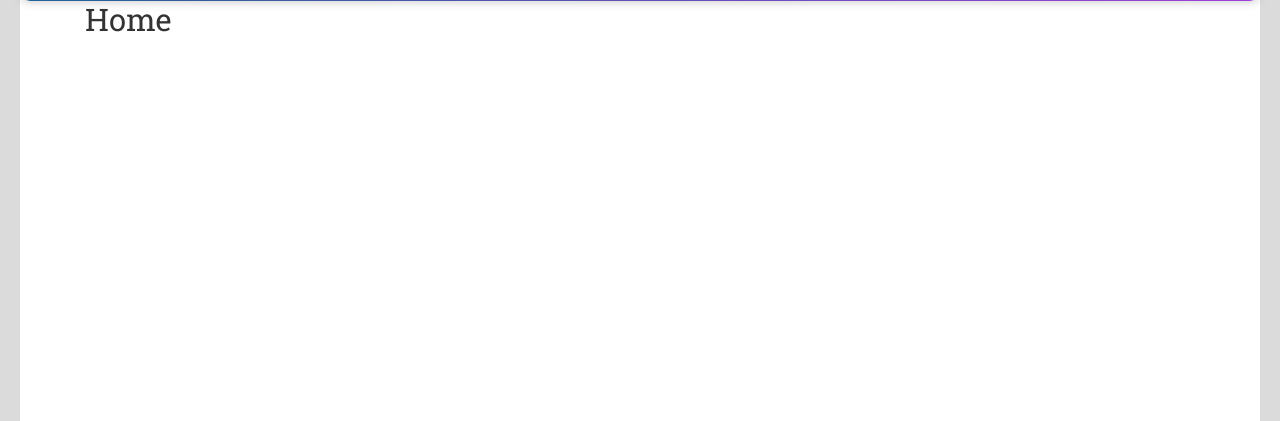
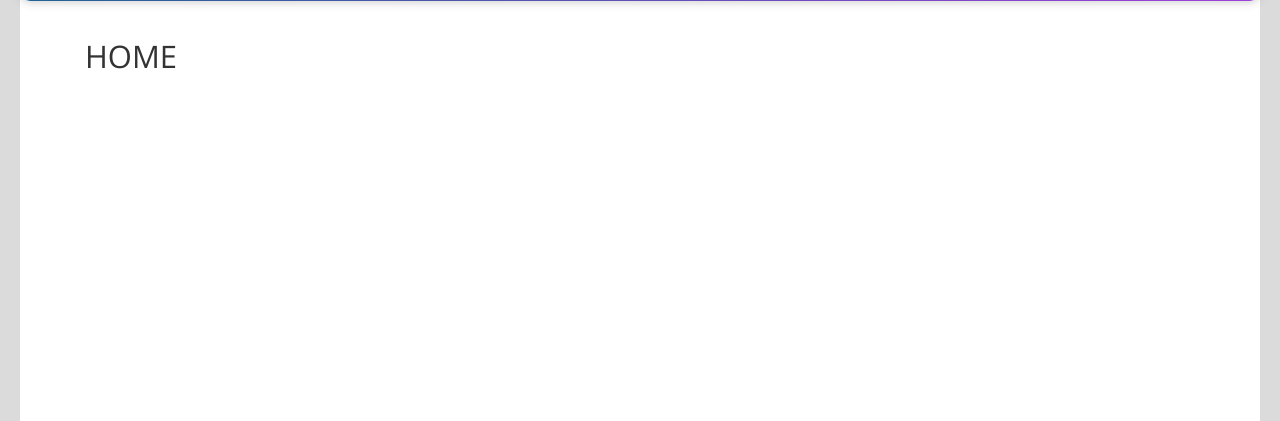
Before and after one commit to maliahavlicek/ci_hackathon_july_2020, a Django app: page / in a window 1280 px wide. Shown: the part 60-481 px from the top of the page. Run offline with Django 3.2, Linux system fonts and the light colour scheme; some libraries are stand-ins or nearby versions.

Commit message:
Add navbar margin, style h1

```diff
--- a/static/css/styles.css
+++ b/static/css/styles.css
@@ -40,6 +40,11 @@ h1, h2, h3, h4, h5, h6 {
     font-size: 18px;
 }
 
+h1 {
+    text-transform: uppercase;
+    font-family: var(--heading-font-family);
+}
+
 #logo-text, .nav-link {
     text-transform: uppercase;
     font-family: var(--heading-font-family);
@@ -61,6 +66,7 @@ h1, h2, h3, h4, h5, h6 {
     background: linear-gradient(90deg, rgba(33,98,149,1) 0%, rgba(159,63,218,1) 100%);
     box-shadow: var(--box-shadow);
     border-radius: 0 0 var(--box-radius) var(--box-radius);
+    margin-bottom: 3%;
 }
 
 .navbar-toggler {
```
